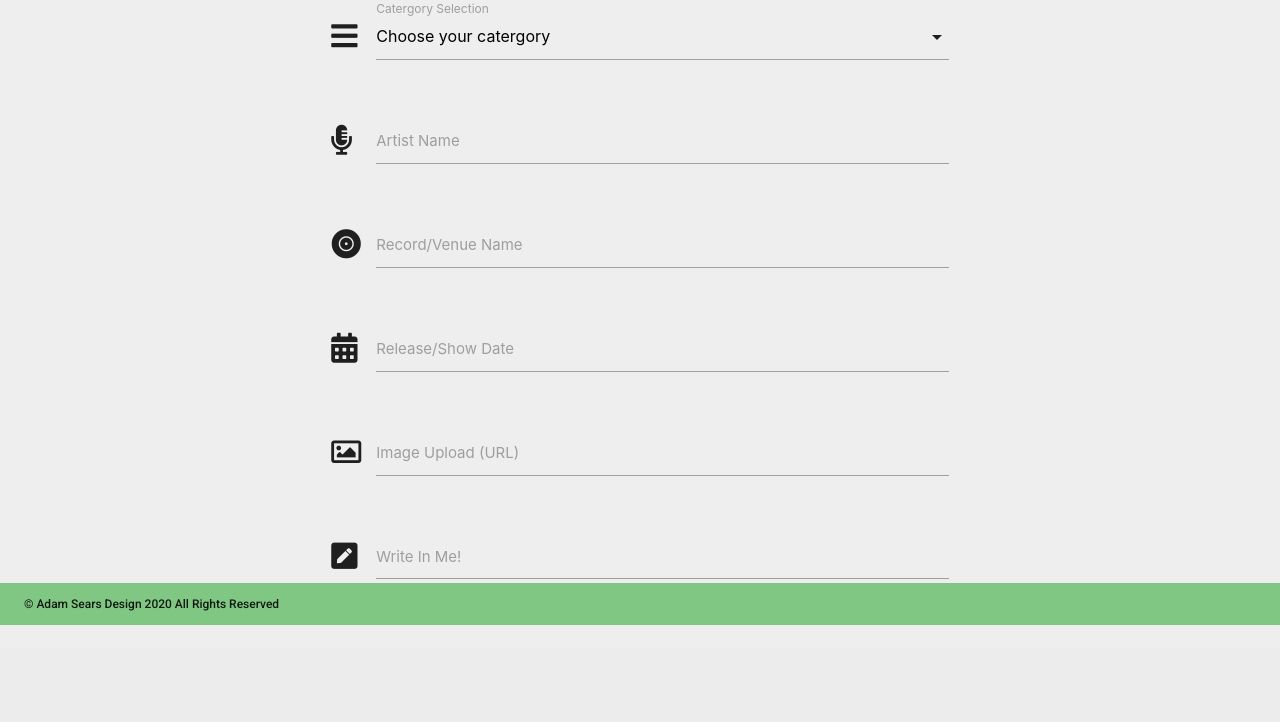
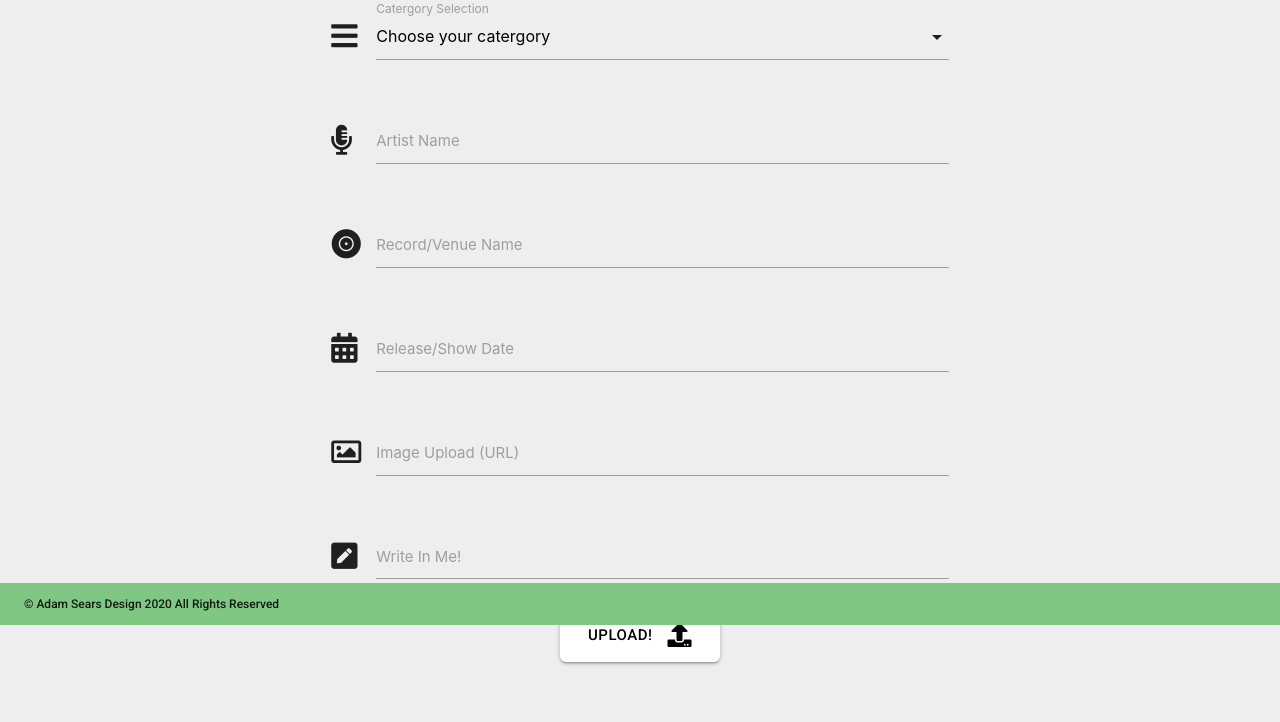
Before and after one commit to Code-Institute-Submissions/Reviewsic, a Flask app: page /upload_review in a window 1280 px wide. Shown: the part 175-897 px from the top of the page. Before the commit the page ends 800 px from the top, so only its background shows below. Run offline with Flask 2, Linux system fonts and the light colour scheme; data that the repository does not hold is empty; some libraries are stand-ins or nearby versions.

Commit message:
Upload review to db

```diff
--- a/app.py
+++ b/app.py
@@ -101,8 +101,22 @@ def register():
     return render_template("register.html")
 
 
-@app.route("/upload_review")
+@app.route("/upload_review", methods=["GET", "POST"])
 def upload_review():
+    if request.method == "POST":
+        reviews = {
+            "category_name": request.form.get("category_name"),
+            "artist_name": request.form.get("artist_name"),
+            "record_name": request.form.get("record_name"),
+            "rel_date": request.form.get("rel_date"),
+            "image": request.form.get("image"),
+            "review_text": request.form.get("review_text"),
+            "creator": session["user"]
+        }
+        mongo.db.reviews.inset_one(reviews)
+        flash("Review Successfully Uploaded!")
+        return redirect(url_for("get_reviews"))
+
     categories = mongo.db.categories.find().sort("category_name", 1)
     return render_template("upload_review.html", categories=categories)
 
--- a/templates/upload_review.html
+++ b/templates/upload_review.html
@@ -3,7 +3,7 @@
 <h3 class="center-align uppercase header-font">Upload Review</h3>
 
 <div class="row">
-	<form class="col s6 offset-s3" method="POST" action="">
+	<form class="col s6 offset-s3" method="POST" action="{{ url_for('upload_review') }}">
 
 		<!--Catergory Name-->
 		<div class="row">
@@ -53,7 +53,7 @@
 			</div>
 		</div>
 
-		<!--Reveiw area-->
+		<!--Reveiw Area-->
 		<div class="row">
 			<div class="input-field col s12">
 				<i class="fas fa-pen-square small prefix"></i>
@@ -61,6 +61,15 @@
             minlength="5" maxlength="1500" required></textarea>
 				<label for="review_text">Write In Me!</label>
 			</div>
+
+            <!-- Upload Button -->
+            <div class="row">
+                <div class="col s12 center-align">
+                    <button type="submit" class="btn-large form-font">
+                        UPLOAD! <i class="fas fa-upload right"></i>
+                    </button>
+                </div>
+            </div>
 		</div>
 	</form>
 </div>
```
